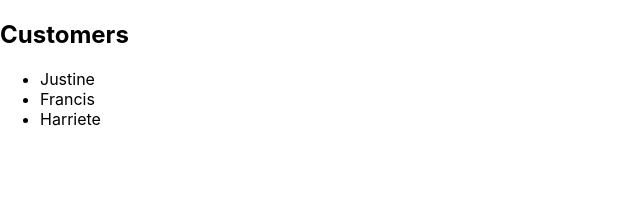
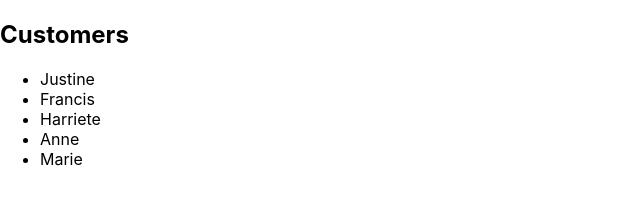
Before and after one commit to jfvalmores/custom-ts-app, a React (Create React App) app: page / in a window 1280 px wide. Shown: the part 231-436 px from the top of the page, without its empty margins (0-640 px from the left). Built offline with nearby package versions, Linux system fonts and the light colour scheme.

Commit message:
updated customer interface

```diff
--- a/src/customer/CustomerList.tsx
+++ b/src/customer/CustomerList.tsx
@@ -20,8 +20,10 @@ class CustomerList extends BaseList<IProps, IState> {
     this.state = {
       customers: [
         { id: 1, name: 'Justine', age: 25 },
-        { id: 1, name: 'Justine', age: 25 },
-        { id: 1, name: 'Justine', age: 25 },
+        { id: 2, name: 'Francis', age: 25 },
+        { id: 3, name: 'Harriete', age: 25 },
+        { id: 4, name: 'Anne', age: 25 },
+        { id: 5, name: 'Marie', age: 25 },
       ]
     }
   }
@@ -31,9 +33,9 @@ class CustomerList extends BaseList<IProps, IState> {
       <>
         <h2>Customers</h2>
         <ul>
-          <li>Justine</li>
-          <li>Francis</li>
-          <li>Harriete</li>
+          {this.state.customers.map(customer => (
+            <li key={customer.id}>{customer.name}</li>
+          ))}
         </ul>
       </>
     );
```
Also changed, not shown: 1 other file (tests, documents, lock files or other folders).
